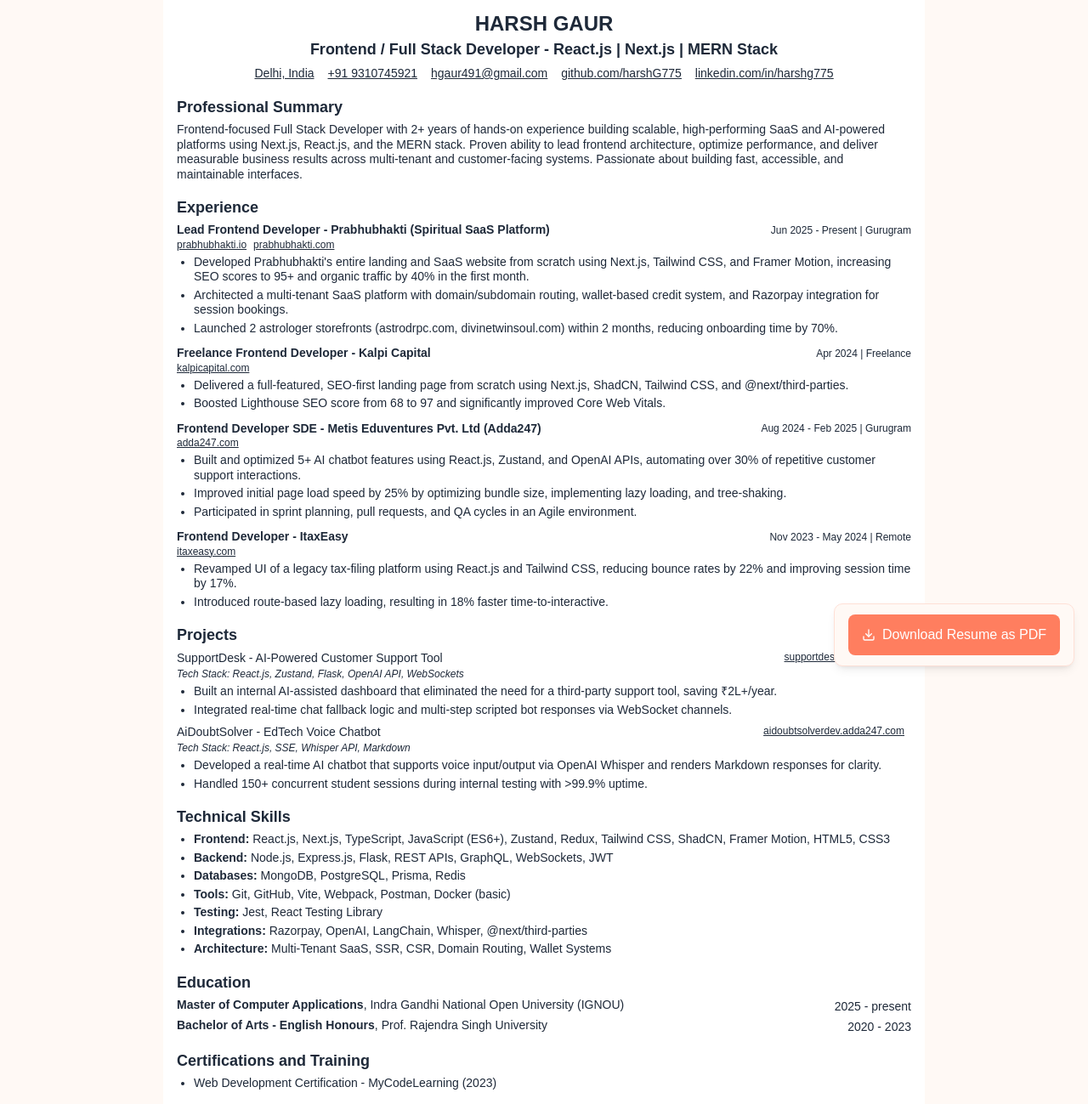
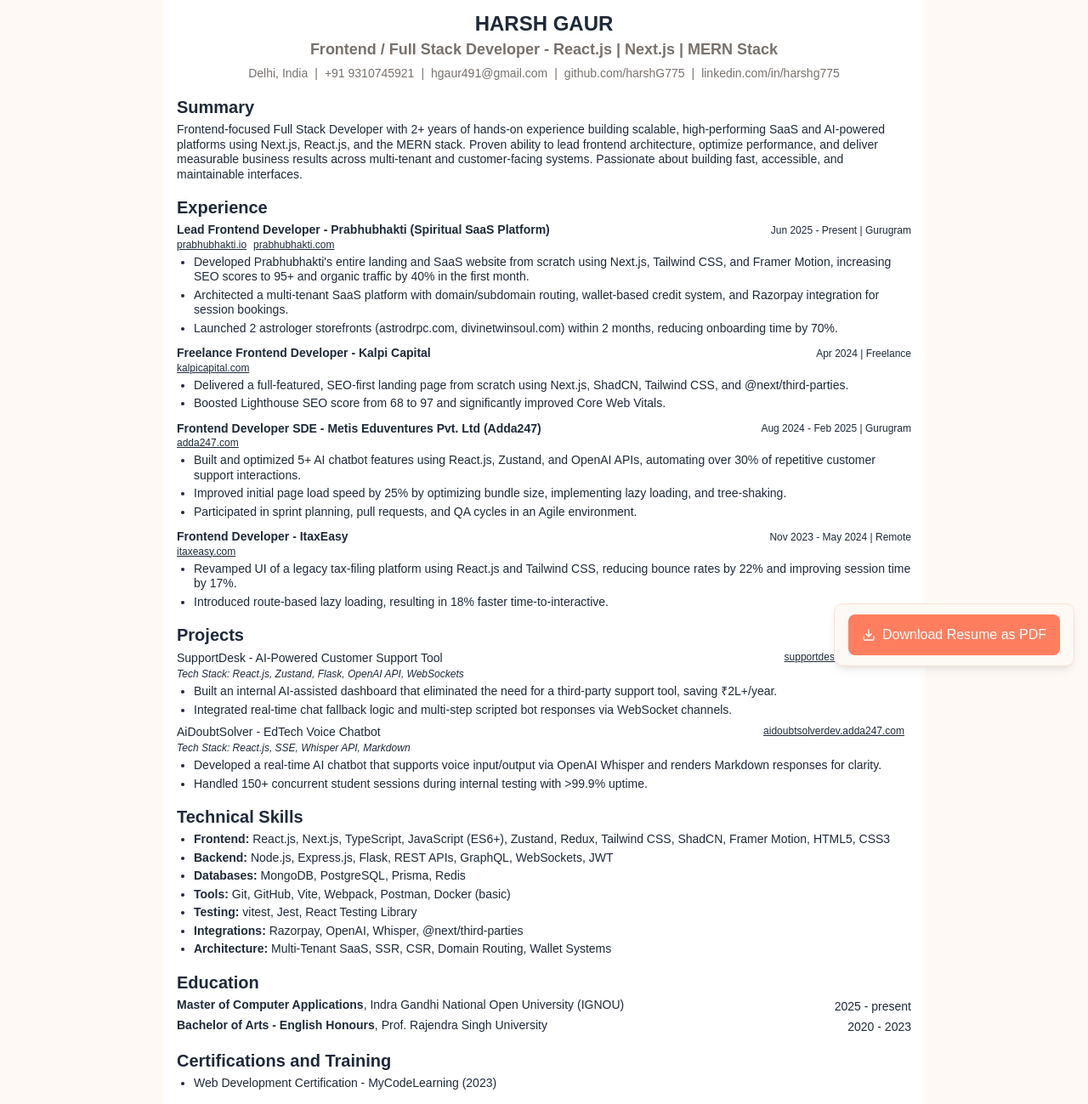
Before and after one commit to harshG775/me, a Next.js app: page /resume in a window 1280 px wide. Shown: the whole page at 85% size. Built offline with nearby package versions, Linux system fonts and the light colour scheme.

Commit message:
feat :final fix

```diff
--- a/src/app/resume/page.tsx
+++ b/src/app/resume/page.tsx
@@ -102,8 +102,8 @@
         backend: ["Node.js", "Express.js", "Flask", "REST APIs", "GraphQL", "WebSockets", "JWT"],
         databases: ["MongoDB", "PostgreSQL", "Prisma", "Redis"],
         tools: ["Git", "GitHub", "Vite", "Webpack", "Postman", "Docker (basic)"],
-        testing: ["Jest", "React Testing Library"],
-        integrations: ["Razorpay", "OpenAI", "LangChain", "Whisper", "@next/third-parties"],
+        testing: ["vitest", "Jest", "React Testing Library"],
+        integrations: ["Razorpay", "OpenAI", "Whisper", "@next/third-parties"],
         architecture: ["Multi-Tenant SaaS", "SSR", "CSR", "Domain Routing", "Wallet Systems"],
     },
     education: [
@@ -162,20 +162,39 @@
 
             {/* Header */}
             <main className="font-arial text-sm print:text-xs leading-tight print:leading-tight max-w-4xl mx-auto p-4 print:p-0 print:mx-0 print:max-w-full bg-white text-gray-800">
-                <header className="mb-4 print:mb-2 flex flex-col gap-1 text-sm print:text-[11px] text-center">
+                <header className="mb-4 print:mb-2 flex flex-col gap-1 text-sm text-center">
                     <h1 className="text-2xl font-bold leading-none uppercase">{name}</h1>
-                    <p className="text-lg font-semibold">{title}</p>
+                    <p className="text-lg font-semibold text-muted-foreground">{title}</p>
 
-                    <div className="flex justify-center gap-4 text-sm underline">
-                        <p>{contact.location}</p>
-                        <p>{contact.phone}</p>
-                        <a href={`https://mailto:${contact.email}`} target="_blank" rel="noopener noreferrer">
+                    <div className="flex justify-center gap-2 text-sm text-muted-foreground">
+                        <span>{contact.location}</span>
+                        <span>|</span>
+                        <span>{contact.phone}</span>
+                        <span>|</span>
+                        <a
+                            href={`https://mailto:${contact.email}`}
+                            target="_blank"
+                            rel="noopener noreferrer"
+                            className="hover:underline"
+                        >
                             {contact.email}
                         </a>
-                        <a href={`https://${contact.github}`} target="_blank" rel="noopener noreferrer">
+                        <span>|</span>
+                        <a
+                            href={`https://${contact.github}`}
+                            target="_blank"
+                            rel="noopener noreferrer"
+                            className="hover:underline"
+                        >
                             {contact.github}
                         </a>
-                        <a href={`https://${contact.linkedin}`} target="_blank" rel="noopener noreferrer">
+                        <span>|</span>
+                        <a
+                            href={`https://${contact.linkedin}`}
+                            target="_blank"
+                            rel="noopener noreferrer"
+                            className="hover:underline"
+                        >
                             {contact.linkedin}
                         </a>
                     </div>
@@ -184,12 +203,12 @@
                 <section className="hidden print:hidden">{atsKeywords.join(", ")}</section>
 
                 <section className="break-inside-avoid mb-4">
-                    <h2 className="text-lg font-semibold mb-1">Professional Summary</h2>
+                    <h2 className="text-xl font-semibold mb-1">Summary</h2>
                     <p>{summary}</p>
                 </section>
 
                 <section className="break-inside-avoid mb-4">
-                    <h2 className="text-lg font-semibold mb-1">Experience</h2>
+                    <h2 className="text-xl font-semibold mb-1">Experience</h2>
                     {experience.map((job, index) => (
                         <article key={index} className="break-inside-avoid mb-3">
                             <div className="flex items-center justify-between">
@@ -225,7 +244,7 @@
                 </section>
 
                 <section className="break-inside-avoid mb-4">
-                    <h2 className="text-lg font-semibold mb-1">Projects</h2>
+                    <h2 className="text-xl font-semibold mb-1">Projects</h2>
                     {projects.map((project, index) => (
                         <article key={index} className="break-inside-avoid mb-2">
                             <div className="flex items-center justify-between">
@@ -260,7 +279,7 @@
                 </section>
 
                 <section className="break-inside-avoid mb-4">
-                    <h2 className="text-lg font-semibold mb-1">Technical Skills</h2>
+                    <h2 className="text-xl font-semibold mb-1">Technical Skills</h2>
                     <ul className="list-disc ml-5 space-y-1">
                         {Object.entries(skills).map(([category, items]) => (
                             <li key={category}>
@@ -271,7 +290,7 @@
                 </section>
 
                 <section className="break-inside-avoid mb-4">
-                    <h2 className="text-lg font-semibold mb-1">Education</h2>
+                    <h2 className="text-xl font-semibold mb-1">Education</h2>
                     <ul className="list-disc list-inside space-y-1">
                         {education.map((edu, index) => (
                             <li key={index} className="flex justify-between">
@@ -285,7 +304,7 @@
                 </section>
 
                 <section className="break-inside-avoid">
-                    <h2 className="text-lg font-semibold mb-1">Certifications and Training</h2>
+                    <h2 className="text-xl font-semibold mb-1">Certifications and Training</h2>
                     <ul className="list-disc ml-5">
                         {certifications.map((cert, i) => (
                             <li key={i}>{cert}</li>
```
